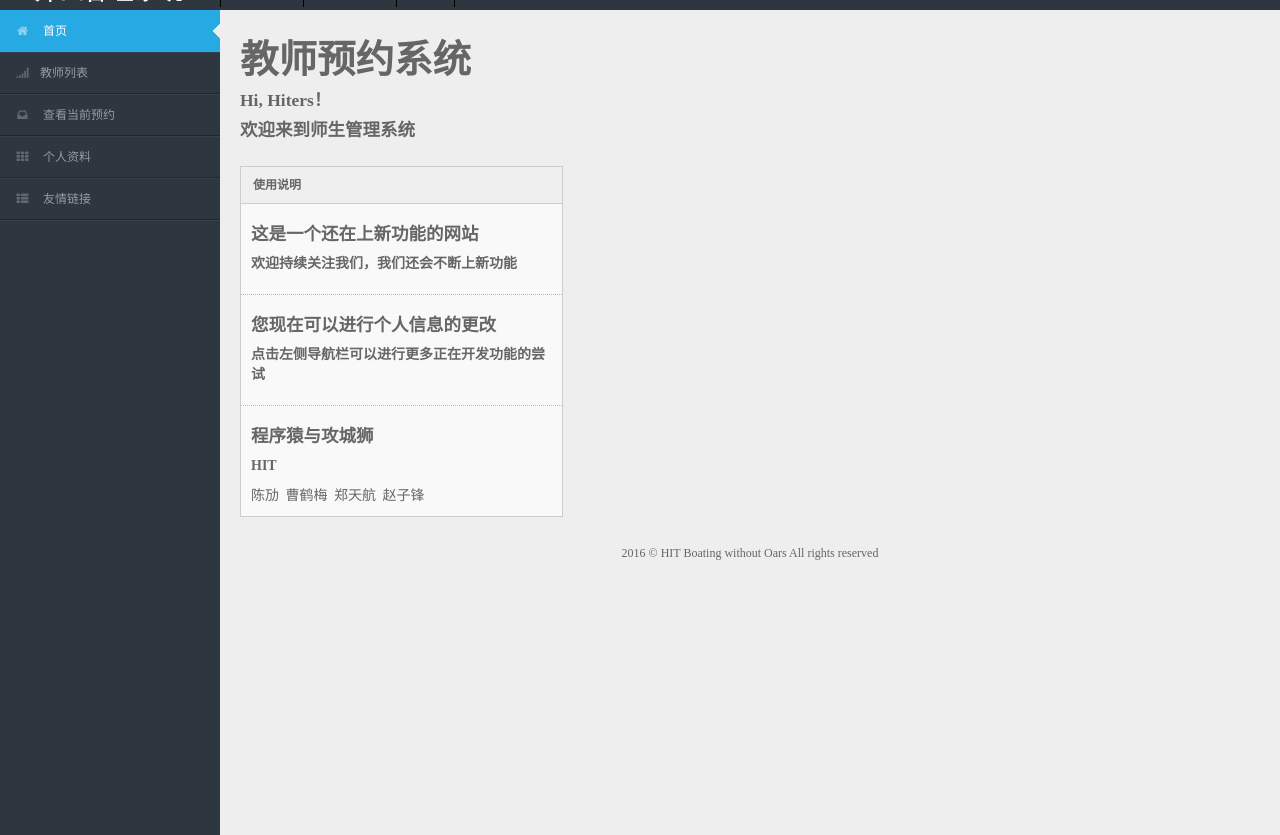
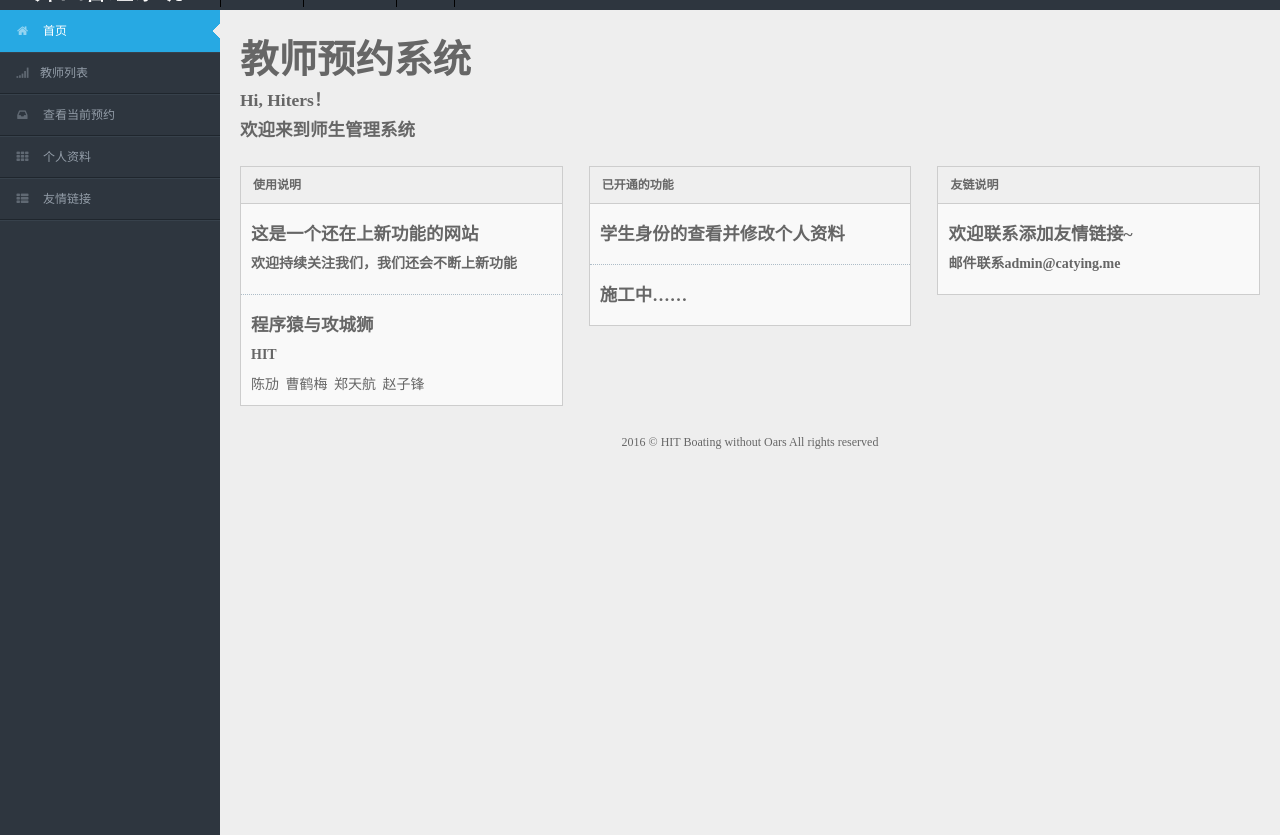
Before and after one commit to CatYing/TeacherManagement, a Django app: page / in a window 1280 px wide. Shown: the part 31-866 px from the top of the page. Run offline with Django 3.2, Linux system fonts and the light colour scheme; a user stored in the database is signed in; data comes from the database, SQL or seed files in the repository.

Commit message:
"update"

```diff
--- a/templates/website/index.html
+++ b/templates/website/index.html
@@ -29,12 +29,7 @@
                                     <h5>欢迎持续关注我们，我们还会不断上新功能</h5>
                                 </div>
                             </li>
-                            <li>
-                                <div class="article-post">
-                                    <h4>您现在可以进行个人信息的更改</h4>
-                                    <h5>点击左侧导航栏可以进行更多正在开发功能的尝试</h5>
-                                </div>
-                            </li>
+
                             <li>
                                 <div class="article-post">
                                     <h4>程序猿与攻城狮</h4>
@@ -53,11 +48,48 @@
                 </div>
             </div>
 
-            <div class="span4">
+            <div class="span4 ">
+                <div class="widget-box">
+                    <div class="widget-title bg_ly">
+                        <h5>已开通的功能</h5>
+                    </div>
 
+                    <div class="widget-content nopadding" id="collapseG2">
+                        <ul class="recent-posts">
+                            <li>
+                                <div class="article-post">
+                                    <h4>学生身份的查看并修改个人资料</h4>
+                                </div>
+                            </li>
+
+                            <li>
+                                <div class="article-post">
+                                    <h4>施工中……</h4>
+                                </div>
+                            </li>
+                        </ul>
+                    </div>
+                </div>
             </div>
 
             <div class="span4">
+
+                <div class="widget-box">
+                    <div class="widget-title bg_ly">
+                        <h5>友链说明</h5>
+                    </div>
+
+                    <div class="widget-content nopadding" id="collapseG2">
+                        <ul class="recent-posts">
+                            <li>
+                                <div class="article-post">
+                                    <h4>欢迎联系添加友情链接~</h4>
+                                    <h5>邮件联系admin@catying.me</h5>
+                                </div>
+                            </li>
+                        </ul>
+                    </div>
+                </div>
 
             </div>
 
```
